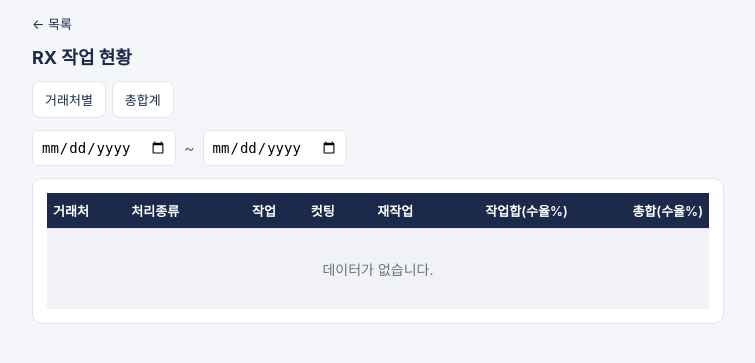
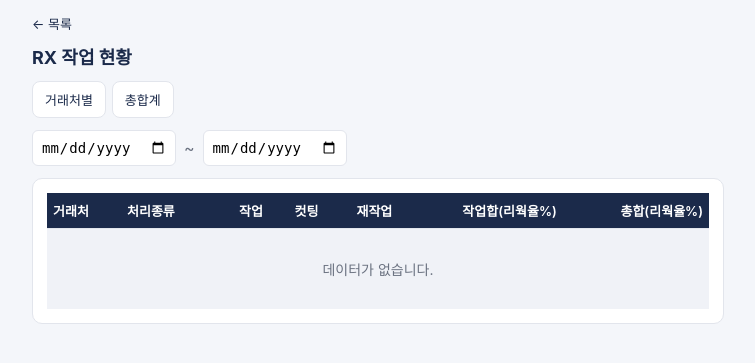
Before and after one commit to hyunni26/JLMS-APP, a Flask app: template templates/night_work.html in a window 1280 px wide. Shown: the part 48-411 px from the top of the page, without its empty margins (262-1017 px from the left). Run offline with Flask 3, Linux system fonts and the light colour scheme; the template is opened without the code that fills it, so the values that code supplies are empty.

Commit message:
Update night_work.html

```diff
--- a/templates/night_work.html
+++ b/templates/night_work.html
@@ -43,7 +43,7 @@
     {% endif %}
 
     {% else %}
-    <tr><th>거래처</th><th>처리종류</th><th class="num">작업</th><th class="num">컷팅</th><th class="num">재작업</th><th class="num">작업합(수율%)</th><th class="num">총합(수율%)</th></tr>
+    <tr><th>거래처</th><th>처리종류</th><th class="num">작업</th><th class="num">컷팅</th><th class="num">재작업</th><th class="num">작업합(리웍율%)</th><th class="num">총합(리웍율%)</th></tr>
     {% for r in rows %}
     <tr>
       {% if r.company_rowspan > 0 %}
```
